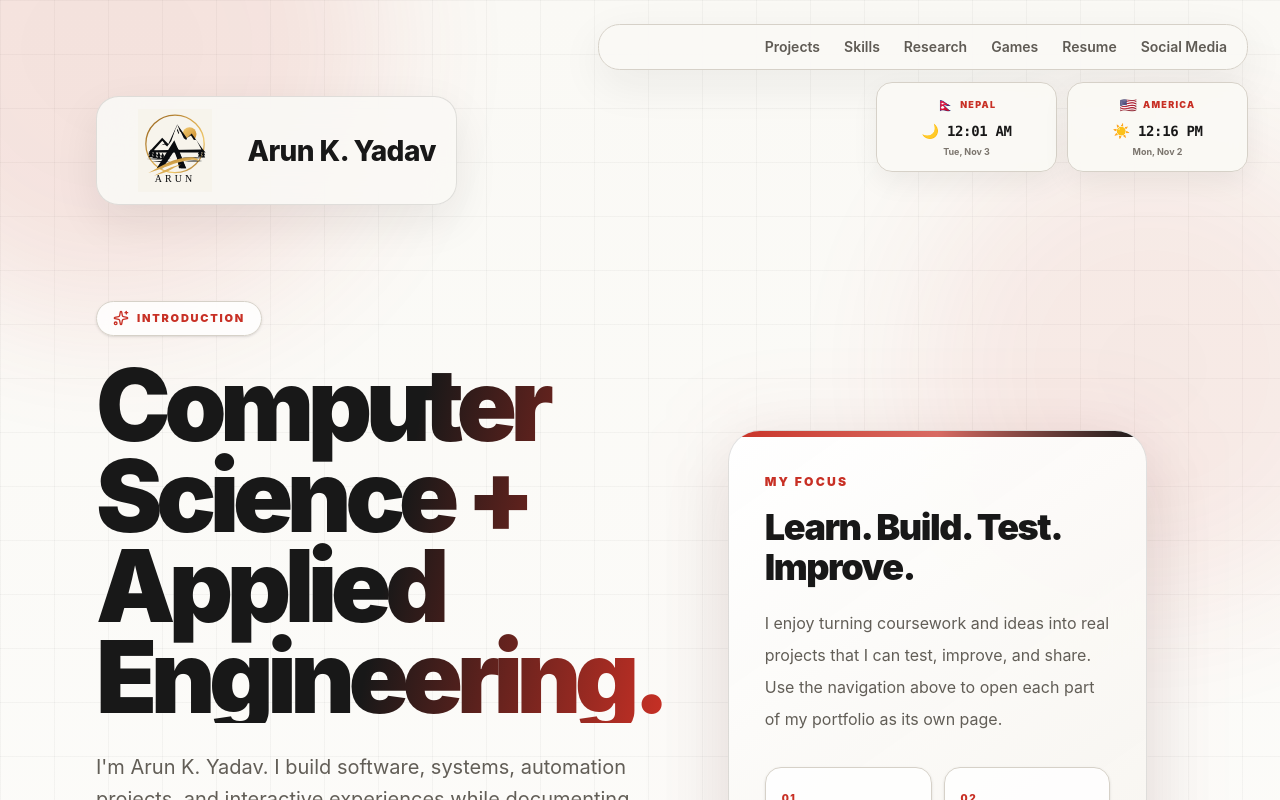
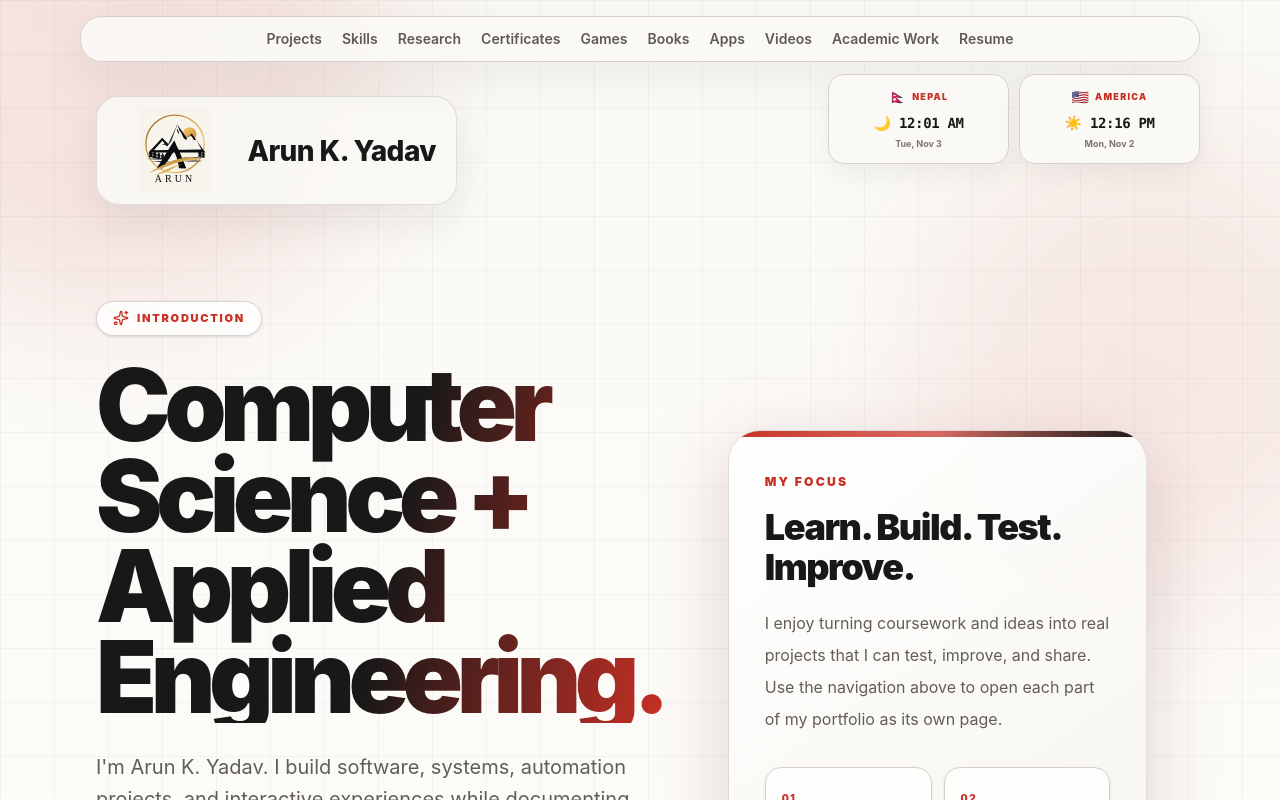
Before and after one commit to arunyadav-214/learning-website, a Next.js app: page / in a window 1280 px wide. Shown: the top 800 px of the page. Built offline with nearby package versions, Linux system fonts and the light colour scheme.

Commit message:
Show all desktop navigation options and remove social media

```diff
--- a/app/PortfolioNav.tsx
+++ b/app/PortfolioNav.tsx
@@ -4,9 +4,13 @@ const desktopLinks = [
   ["Projects", "/projects"],
   ["Skills", "/skills"],
   ["Research", "/research"],
+  ["Certificates", "/certificates"],
   ["Games", "/games"],
+  ["Books", "/books"],
+  ["Apps", "/apps"],
+  ["Videos", "/videos"],
+  ["Academic Work", "/academic-work"],
   ["Resume", "/resume"],
-  ["Social Media", "/#social-media"],
 ] as const;
 
 const mobileLinks = [
@@ -21,20 +25,19 @@ const mobileLinks = [
   ["Videos", "/videos"],
   ["Academic Work", "/academic-work"],
   ["Resume", "/resume"],
-  ["Social Media", "/#social-media"],
 ] as const;
 
 export default function PortfolioNav() {
   return (
     <>
-      <div className="fixed right-8 top-6 z-[100] hidden w-[650px] lg:block">
+      <div className="fixed left-1/2 top-4 z-[100] hidden w-[min(1120px,calc(100vw-2rem))] -translate-x-1/2 lg:block">
         <div className="rounded-[1.35rem] border border-black/10 bg-[#faf9f5]/90 px-5 py-3 shadow-[0_14px_45px_rgba(24,24,24,.07)] backdrop-blur-xl">
-          <nav className="flex items-center justify-end gap-6" aria-label="Portfolio navigation">
+          <nav className="flex flex-wrap items-center justify-center gap-x-5 gap-y-2" aria-label="Portfolio navigation">
             {desktopLinks.map(([label, href]) => (
               <a
                 key={href}
                 href={href}
-                className="relative text-sm font-semibold text-[#5f5b54] transition after:absolute after:-bottom-1.5 after:left-0 after:h-0.5 after:w-0 after:rounded-full after:bg-[#c83025] after:transition-all hover:text-[#c83025] hover:after:w-full"
+                className="relative whitespace-nowrap text-sm font-semibold text-[#5f5b54] transition after:absolute after:-bottom-1.5 after:left-0 after:h-0.5 after:w-0 after:rounded-full after:bg-[#c83025] after:transition-all hover:text-[#c83025] hover:after:w-full"
               >
                 {label}
               </a>
```
